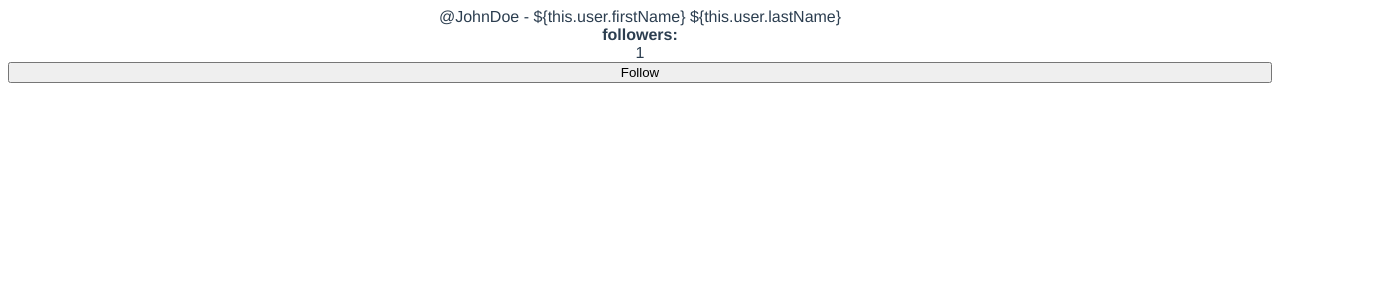
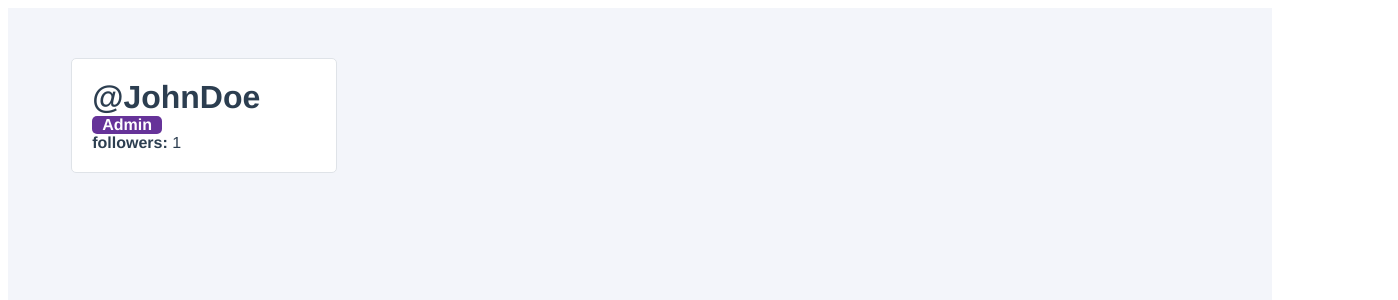
Before and after one commit to KhinMeMeLatt/twotter_vue, a Vue app: page / in a window 1280 px wide. Shown: the top 300 px of the page, 1398 px wide, since content can reach past the window. Built offline with nearby package versions, Linux system fonts and the light colour scheme.

Commit message:
Add if condition

```diff
--- a/src/App.vue
+++ b/src/App.vue
@@ -1,50 +1,15 @@
 <template>
   <div id="app">
-    @{{ user.username }} - {{ fullName }}
-    <strong>followers: </strong>{{ followers }}
-    <button v-on:click="followUser">
-      Follow
-    </button>
+    <UserProfile/>
   </div>
 </template>
 
 <script>
+import UserProfile from "./components/UserProfile";
 
 export default {
   name: 'App',
-  data() {
-    return {
-      followers: 0,
-      user: {
-        id: 1,
-        username: 'JohnDoe',
-        firstName: 'John',
-        lastName: 'Doe',
-        email: 'john@gmail.com',
-        isAdmin: true
-      }
-    }
-  },
-  watch: {
-    followers(newFollowerCount, oldFollowerCount) {
-      if(oldFollowerCount < newFollowerCount) {
-        console.log('${this.user.username} has gained a follower!')
-      }
-    }
-  },
-  computed: {
-    fullName() {
-      return '${this.user.firstName} ${this.user.lastName}';
-    }
-  },
-  methods: {
-    followUser() {
-      this.followers++;
-    }
-  },
-  mounted() {
-    this.followUser();
-  }
+  components: { UserProfile }
 }
 </script>
 
@@ -53,10 +18,8 @@
   font-family: Avenir, Helvetica, Arial, sans-serif;
   -webkit-font-smoothing: antialiased;
   -moz-osx-font-smoothing: grayscale;
-  text-align: center;
   color: #2c3e50;
-  display: flex;
-  flex-direction: column;
-  text-align: center;
+  min-height: 100vh;
+  background-color: #F3F5FA;
 }
 </style>
--- /dev/null
+++ b/src/components/UserProfile.vue
@@ -0,0 +1,87 @@
+<template>
+    <div class="user-profile">
+        <div class="user-profile__user-panel">
+            <h1 class="user-profile__username">@{{ user.username }}</h1>
+            <div class="user-profile__admin-badge" v-if="user.isAdmin">
+              Admin
+            </div>
+            <div class="user-profile__admin-badge" v-else>
+              Not Admin
+            </div>
+            <div class="user-profile__follower-count">
+                <strong>followers: </strong>{{ followers }}
+            </div>
+        </div>
+    </div>
+</template>
+
+<script>
+export default {
+    name: "UserProfile",
+    data() {
+    return {
+      followers: 0,
+      user: {
+        id: 1,
+        username: 'JohnDoe',
+        firstName: 'John',
+        lastName: 'Doe',
+        email: 'john@gmail.com',
+        isAdmin: true
+      }
+    }
+  },
+  watch: {
+    followers(newFollowerCount, oldFollowerCount) {
+      if(oldFollowerCount < newFollowerCount) {
+        console.log('${this.user.username} has gained a follower!')
+      }
+    }
+  },
+  computed: {
+    fullName() {
+      return '${this.user.firstName} ${this.user.lastName}';
+    }
+  },
+  methods: {
+    followUser() {
+      this.followers++;
+    }
+  },
+  mounted() {
+    this.followUser();
+  }
+}
+</script>
+
+<style>
+.user-profile {
+    display: grid;
+    grid-template-columns: 1fr 3fr;
+    width: 100%;
+    padding: 50px 5%;
+}
+
+.user-profile__user-panel {
+    display: flex;
+    flex-direction: column;
+    margin-right: 50px;
+    padding: 20px;
+    background-color: white;
+    border-radius: 5px;
+    border: 1px solid #DFE3E8;
+}
+
+.user-profile__admin-badge {
+  background: rebeccapurple;
+  color: white;
+  border-radius: 5px;
+  margin-right: auto;
+  padding: 0 10px;
+  font-weight: bold;
+}
+
+h1 {
+    margin: 0;
+}
+</style>
```
